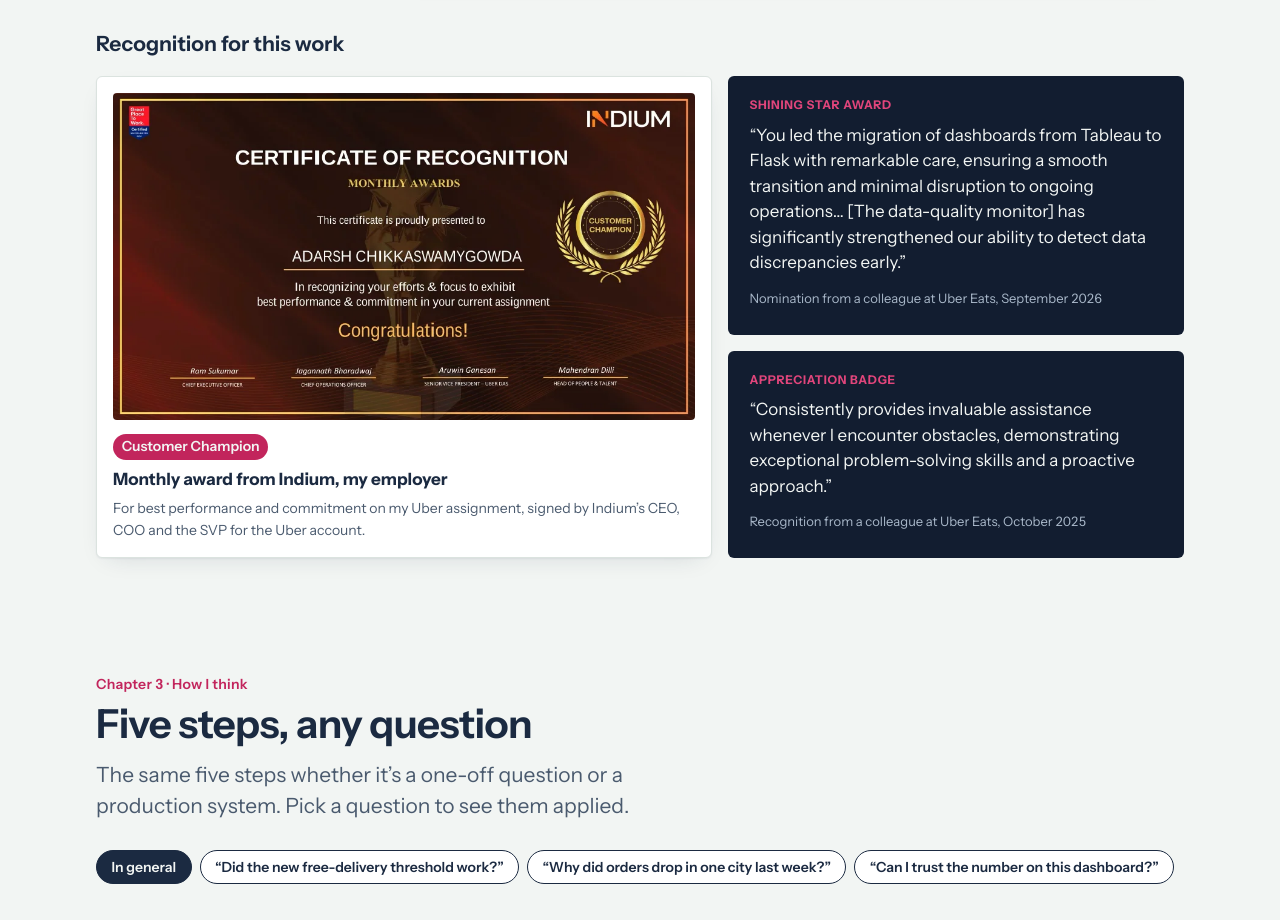
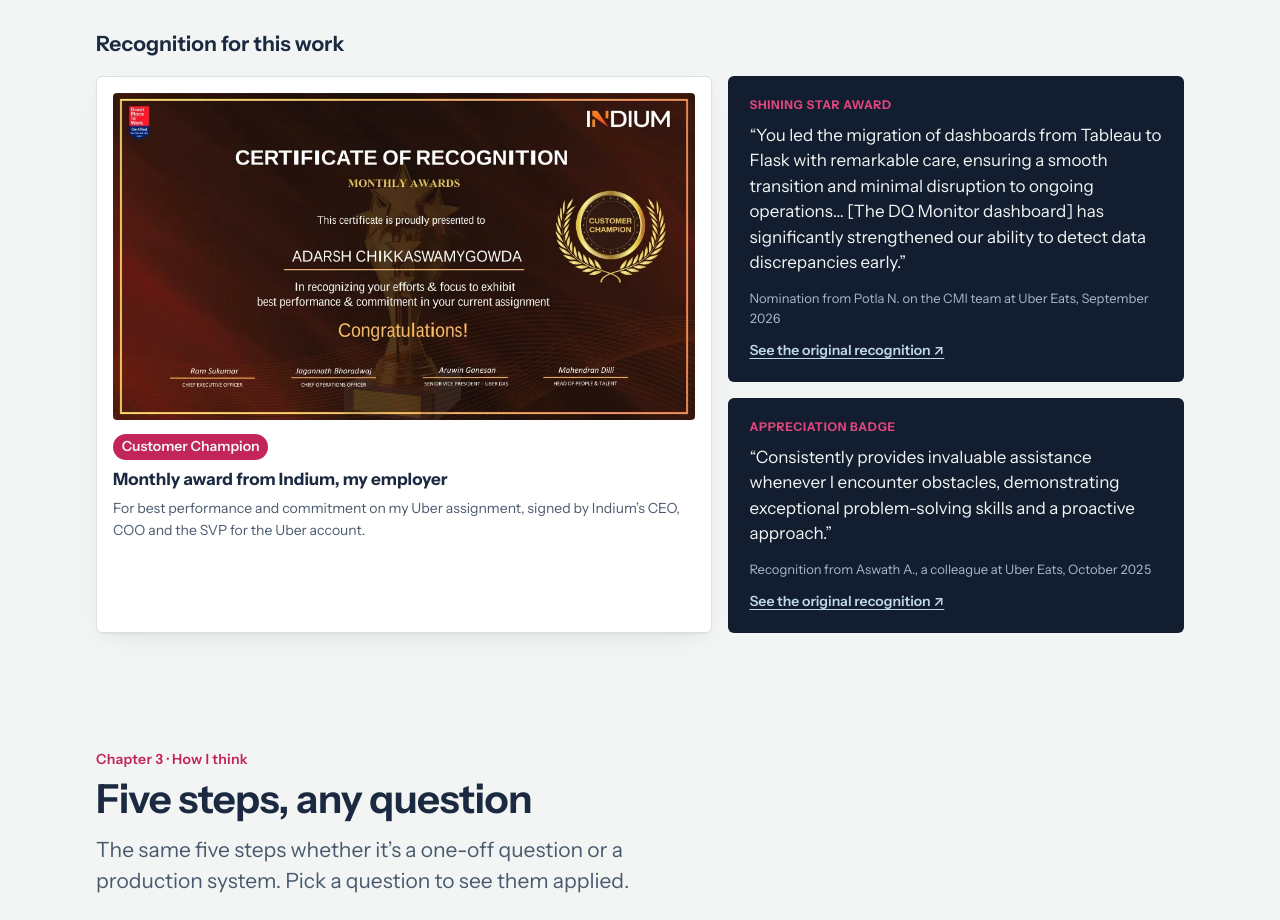
Before and after one commit to adarshcgowda/adarshcgowda.github.io, a plain HTML site: page index.html in a window 1280 px wide. Shown: the part 6260-7180 px from the top of the page. Drawn offline with Linux system fonts and the light colour scheme.

Commit message:
Link original recognition screenshots, colleagues by first name
Co-Authored-By: Claude Opus 5.5 (1M context) <noreply@anthropic.com>

```diff
--- a/index.html
+++ b/index.html
@@ -432,7 +432,7 @@
           </div>
         </div>
 
-        <!-- Recognition for this work. Internal recognitions are quoted without screenshots or colleagues' names. -->
+        <!-- Recognition for this work. Colleagues appear by first name only; surnames are hidden in the screenshots. -->
         <div class="recognition" id="recognition">
           <h3 class="subsection__title">Recognition for this work</h3>
           <div class="recognition__grid">
@@ -449,13 +449,15 @@
             </figure>
             <blockquote class="quote">
               <p class="quote__badge">Shining Star Award</p>
-              <p>“You led the migration of dashboards from Tableau to Flask with remarkable care, ensuring a smooth transition and minimal disruption to ongoing operations… [The data-quality monitor] has significantly strengthened our ability to detect data discrepancies early.”</p>
-              <footer>Nomination from a colleague at Uber Eats, September 2026</footer>
+              <p>“You led the migration of dashboards from Tableau to Flask with remarkable care, ensuring a smooth transition and minimal disruption to ongoing operations… [The DQ Monitor dashboard] has significantly strengthened our ability to detect data discrepancies early.”</p>
+              <footer>Nomination from Potla N. on the CMI team at Uber Eats, September 2026</footer>
+              <a class="quote__proof" href="assets/recognition-shining-star.jpg">See the original recognition</a>
             </blockquote>
             <blockquote class="quote">
               <p class="quote__badge">Appreciation badge</p>
               <p>“Consistently provides invaluable assistance whenever I encounter obstacles, demonstrating exceptional problem-solving skills and a proactive approach.”</p>
-              <footer>Recognition from a colleague at Uber Eats, October 2025</footer>
+              <footer>Recognition from Aswath A., a colleague at Uber Eats, October 2025</footer>
+              <a class="quote__proof" href="assets/recognition-appreciation.jpg">See the original recognition</a>
             </blockquote>
           </div>
         </div>
--- a/styles.css
+++ b/styles.css
@@ -1589,6 +1589,19 @@ html:not(.js) .journey__kit {
   font-size: 0.8125rem;
 }
 
+.quote__proof {
+  display: inline-block;
+  margin-top: 0.75rem;
+  color: var(--band);
+  font-size: var(--step--1);
+  font-weight: 600;
+  text-underline-offset: 0.2em;
+}
+
+.quote__proof::after {
+  content: " ↗";
+}
+
 .chapter__facts a {
   color: var(--band);
   font-weight: 600;
```
Also changed, not shown: assets/recognition-appreciation.jpg (added), assets/recognition-appreciation.webp (added), assets/recognition-shining-star.jpg (added), assets/recognition-shining-star.webp (added).
